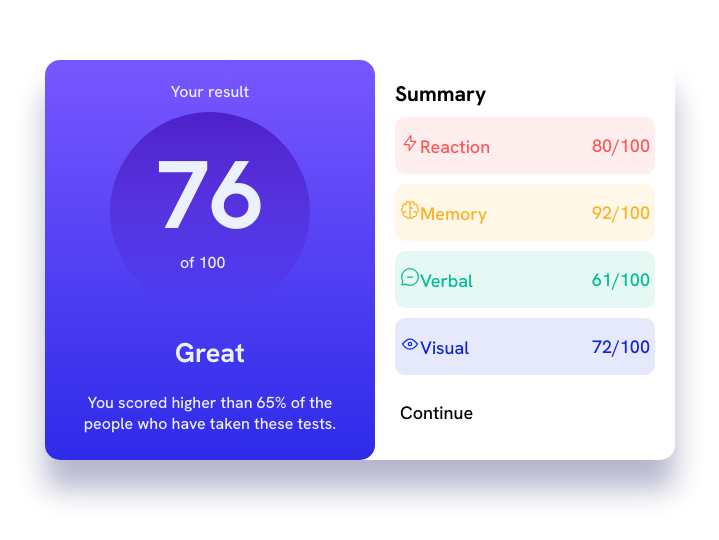
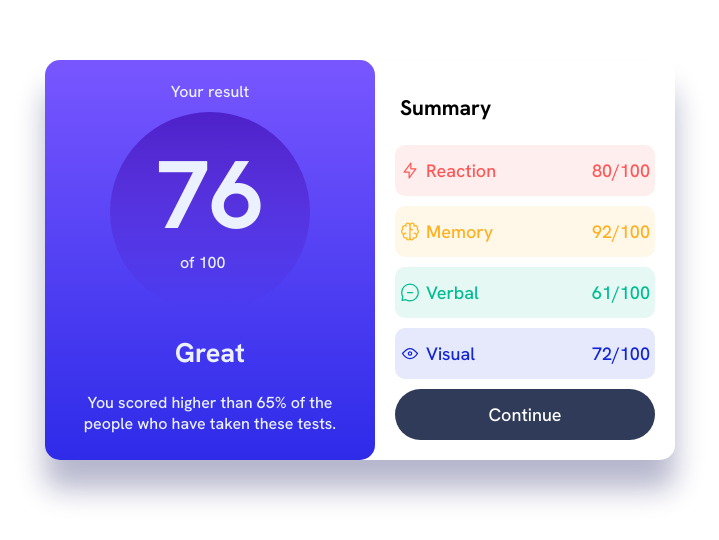
Before and after one commit to kale-Dev1/results-summary, a plain HTML site: page results-summary-component-main/index.html in a window 1280 px wide. Shown: the part 148-688 px from the top of the page, without its empty margins (280-999 px from the left). Drawn offline with Linux system fonts and the light colour scheme.

Commit message:
Add div to inner p and icon

```diff
--- a/results-summary-component-main/index.html
+++ b/results-summary-component-main/index.html
@@ -34,26 +34,36 @@
         </p>
       </div>
       <div class="summary-box">
-        <h3>Summary</h3>
+        <div><h3>Summary</h3></div>
         <div class="reaction">
-          <p>
-            <img src="assets/images/icon-reaction.svg" alt="icon" />Reaction
-          </p>
+          <div class="inner">
+            <img src="assets/images/icon-reaction.svg" alt="icon" />
+            <p>Reaction</p>
+          </div>
           <p><span>80</span>/100</p>
         </div>
         <div class="memory">
-          <p><img src="assets/images/icon-memory.svg" alt="icon" />Memory</p>
+          <div class="inner">
+            <img src="assets/images/icon-memory.svg" alt="icon" />
+            <p>Memory</p>
+          </div>
           <p><span>92</span>/100</p>
         </div>
         <div class="verbal">
-          <p><img src="assets/images/icon-verbal.svg" alt="icon" />Verbal</p>
+          <div class="inner">
+            <img src="assets/images/icon-verbal.svg" alt="icon" />
+            <p>Verbal</p>
+          </div>
           <p><span>61</span>/100</p>
         </div>
         <div class="visual">
-          <p><img src="assets/images/icon-visual.svg" alt="icon" />Visual</p>
+          <div class="inner">
+            <img src="assets/images/icon-visual.svg" alt="icon" />
+            <p>Visual</p>
+          </div>
           <p><span>72</span>/100</p>
         </div>
-        <div>Continue</div>
+        <div class="button">Continue</div>
       </div>
     </main>
 
```
